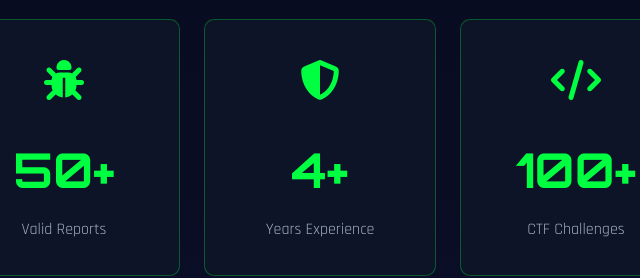
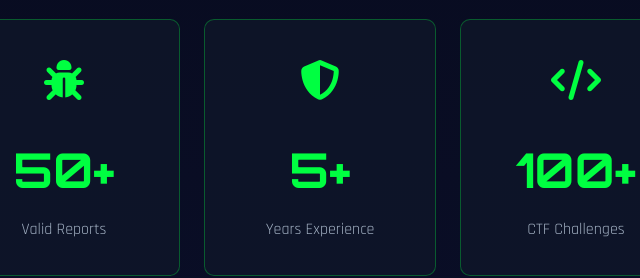
Before and after one commit to Karim-Benkhira/portfolio, a plain HTML site: page index.html in a window 1280 px wide. Shown: the part 1560-1838 px from the top of the page, 448-1088 px from the left. Drawn offline with Linux system fonts and the light colour scheme.

Commit message:
portfolio

```diff
--- a/index.html
+++ b/index.html
@@ -140,7 +140,7 @@
                         </div>
                         <div class="stat-card" data-aos="zoom-in" data-aos-delay="300">
                             <div class="stat-icon"><i class="fas fa-shield-alt"></i></div>
-                            <div class="stat-number" data-target="4">0</div>
+                            <div class="stat-number" data-target="5">0</div>
                             <div class="stat-label">Years Experience</div>
                         </div>
                         <div class="stat-card" data-aos="zoom-in" data-aos-delay="400">
```
